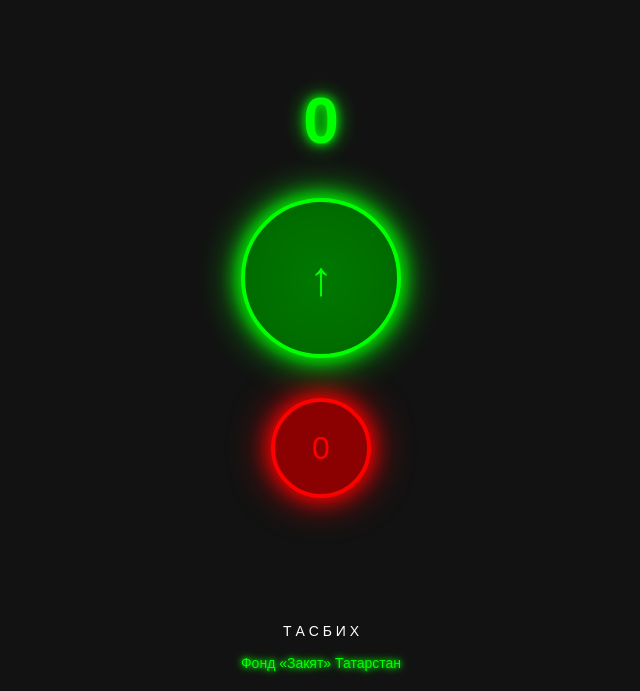
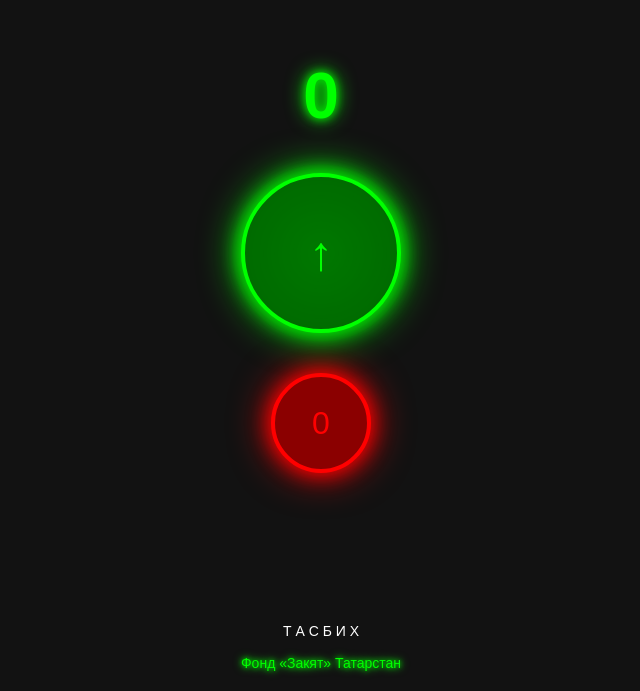
Before and after one commit to fondzakyat/tasbih, a plain HTML site: page index.html in a window 1280 px wide. Shown: the part 109-800 px from the top of the page, without its empty margins (319-959 px from the left). Drawn offline with Linux system fonts and the light colour scheme.

Commit message:
Update index.html

```diff
--- a/index.html
+++ b/index.html
@@ -24,6 +24,7 @@
             font-weight: bold;
             color: #00ff00; /* Неоново-зеленый цвет для счетчика */
             text-shadow: 0 0 10px #00ff00, 0 0 20px #00ff00; /* Неоновый эффект */
+            margin-top: -50px; /* Смещаем счетчик вверх */
         }
 
         .button {
```
